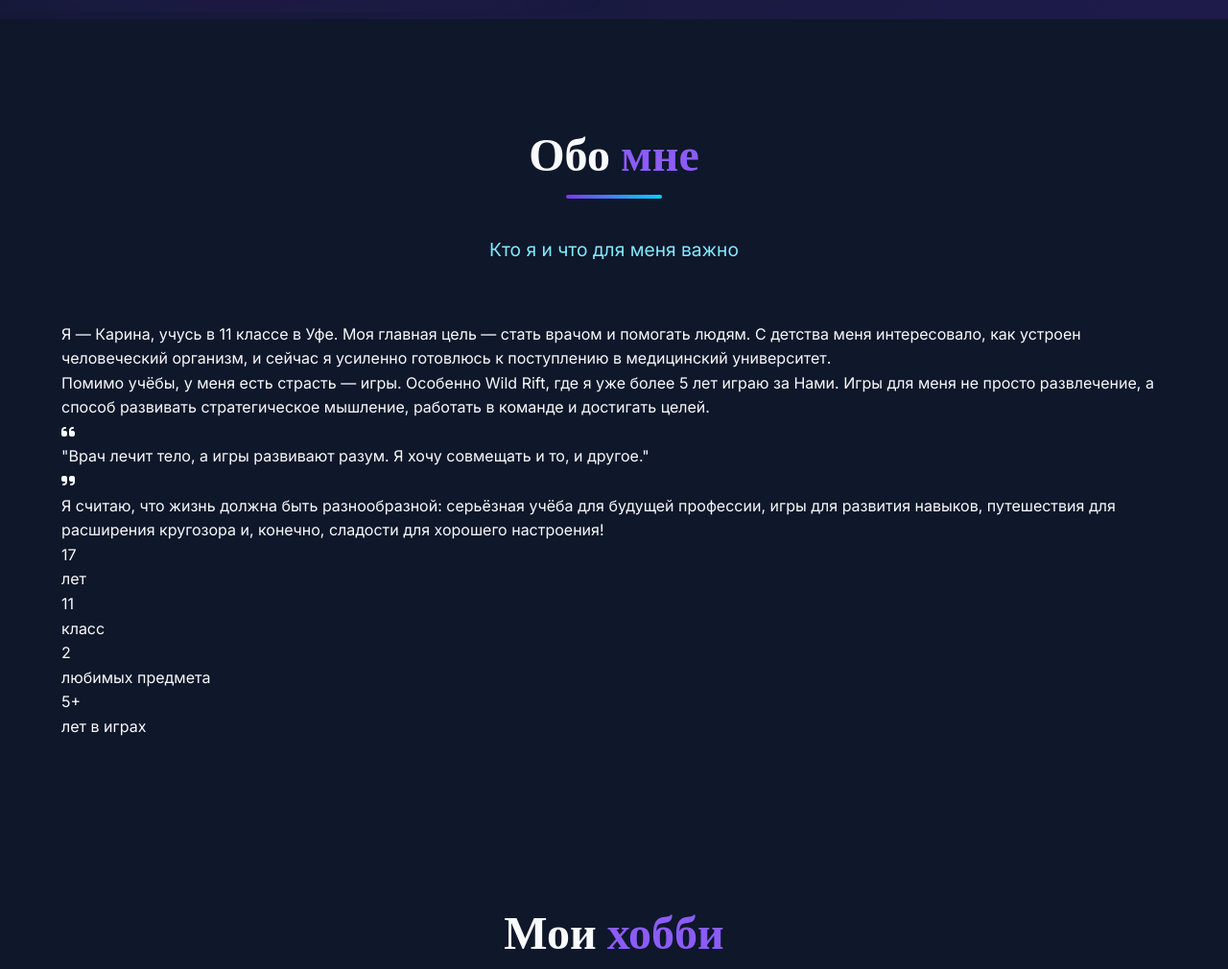
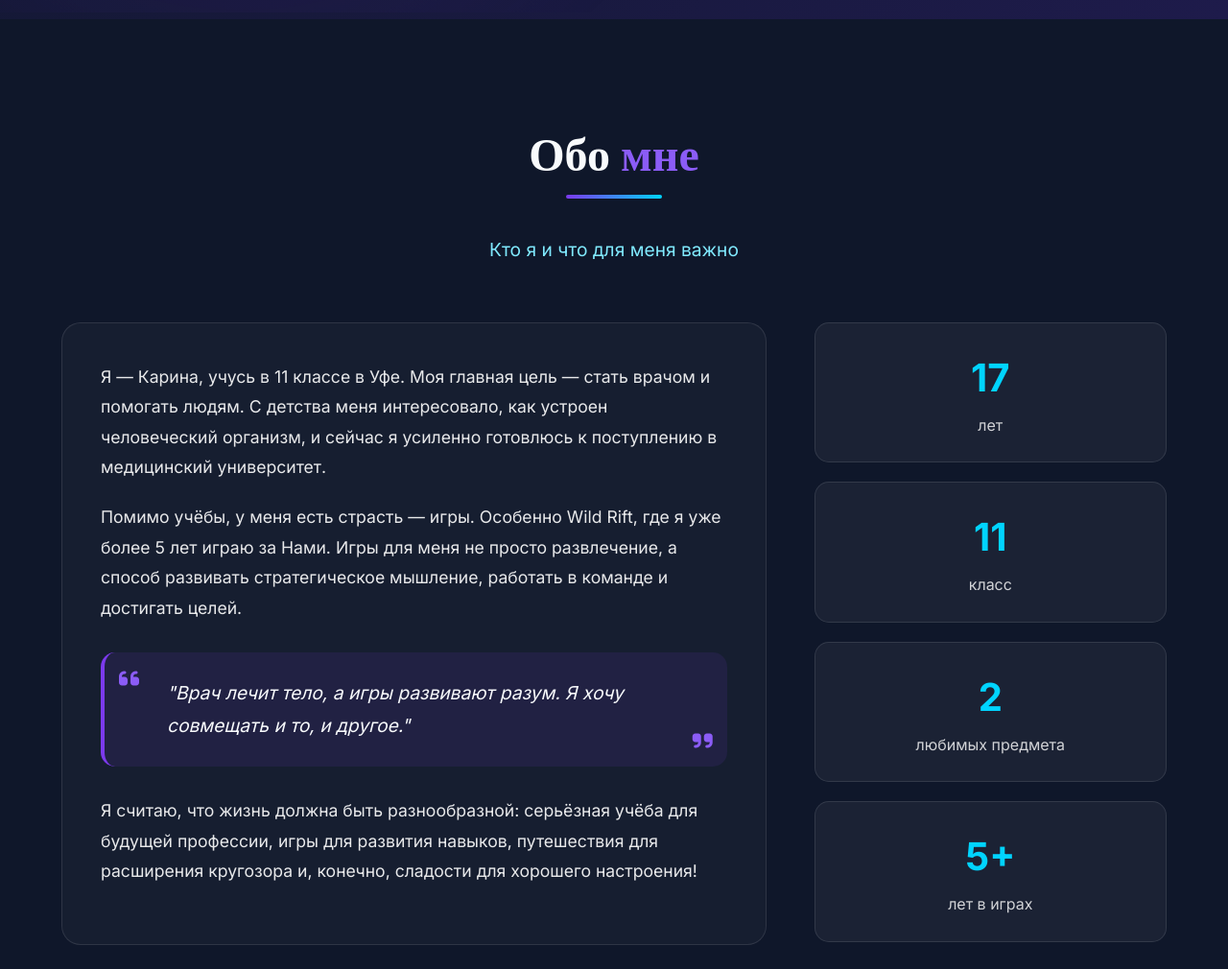
Before and after one commit to scroll94/karinaAndMarsLove, a plain HTML site: page index.html in a window 1280 px wide. Shown: the part 780-1790 px from the top of the page at 96% size. Drawn offline with nearby package versions, Linux system fonts and the light colour scheme.

Commit message:
Update style.css

```diff
--- a/style.css
+++ b/style.css
@@ -118,12 +118,16 @@ body {
     display: flex;
     flex-direction: column;
     justify-content: center;
+    position: relative;
+    z-index: 1;
 }
 
 .container {
     max-width: 1200px;
     margin: 0 auto;
     width: 100%;
+    position: relative;
+    z-index: 2;
 }
 
 /* ===== ГЕРОЙ-СЕКЦИЯ ===== */
@@ -235,6 +239,7 @@ body {
     border: 1px solid rgba(124, 58, 237, 0.2);
     flex: 1;
     transition: all 0.3s ease;
+    z-index: 1;
 }
 
 .stat:hover {
@@ -395,6 +400,94 @@ body {
     color: var(--primary-light);
 }
 
+/* ===== ОБО МНЕ ===== */
+.about-content {
+    display: grid;
+    grid-template-columns: 2fr 1fr;
+    gap: 50px;
+    align-items: start;
+}
+
+.about-text {
+    background: rgba(255, 255, 255, 0.03);
+    border-radius: 20px;
+    padding: 40px;
+    border: 1px solid rgba(255, 255, 255, 0.1);
+}
+
+.about-text p {
+    color: rgba(255, 255, 255, 0.9);
+    line-height: 1.8;
+    margin-bottom: 20px;
+    font-size: 1.1rem;
+}
+
+.about-quote {
+    background: rgba(124, 58, 237, 0.1);
+    border-radius: 15px;
+    padding: 25px;
+    margin: 30px 0;
+    border-left: 4px solid var(--primary);
+    position: relative;
+}
+
+.about-quote i {
+    color: var(--primary-light);
+    font-size: 1.5rem;
+    position: absolute;
+}
+
+.about-quote .fa-quote-left {
+    top: 15px;
+    left: 15px;
+}
+
+.about-quote .fa-quote-right {
+    bottom: 15px;
+    right: 15px;
+}
+
+.about-quote p {
+    font-style: italic;
+    color: var(--light);
+    font-size: 1.2rem;
+    margin: 0;
+    padding: 0 40px;
+}
+
+.about-facts {
+    display: flex;
+    flex-direction: column;
+    gap: 20px;
+}
+
+.fact {
+    background: rgba(255, 255, 255, 0.05);
+    border-radius: 15px;
+    padding: 25px;
+    text-align: center;
+    border: 1px solid rgba(255, 255, 255, 0.1);
+    transition: all 0.3s ease;
+}
+
+.fact:hover {
+    transform: translateY(-5px);
+    background: rgba(0, 212, 255, 0.1);
+    border-color: var(--accent);
+}
+
+.fact-number {
+    font-size: 2.5rem;
+    font-weight: 800;
+    color: var(--accent);
+    margin-bottom: 5px;
+}
+
+.fact-text {
+    font-size: 1rem;
+    color: rgba(255, 255, 255, 0.8);
+}
+
 /* ===== ЗАГОЛОВКИ СЕКЦИЙ ===== */
 .section-header {
     text-align: center;
@@ -450,6 +543,7 @@ body {
     opacity: 0;
     transform: translateY(20px);
     animation: fadeInUp 0.8s forwards;
+    z-index: 1;
 }
 
 .hobby-card:nth-child(1) { animation-delay: 0.1s; }
@@ -457,21 +551,6 @@ body {
 .hobby-card:nth-child(3) { animation-delay: 0.3s; }
 .hobby-card:nth-child(4) { animation-delay: 0.4s; }
 
-.hobby-overlay {
-    position: absolute;
-    top: 0;
-    left: 0;
-    right: 0;
-    bottom: 0;
-    background: linear-gradient(135deg, transparent, rgba(124, 58, 237, 0.05));
-    opacity: 0;
-    transition: opacity 0.3s ease;
-}
-
-.hobby-card:hover .hobby-overlay {
-    opacity: 1;
-}
-
 .hobby-sweets {
     border-top: 4px solid #f472b6;
 }
@@ -489,7 +568,8 @@ body {
 }
 
 .hobby-card:hover {
-    transform: translateY(-10px) scale(1.02);
+    transform: translateY(-10px);
+    background: rgba(255, 255, 255, 0.08);
     box-shadow: 0 20px 40px rgba(0, 0, 0, 0.3);
 }
 
@@ -577,6 +657,7 @@ body {
     opacity: 0;
     transform: translateY(20px);
     animation: fadeInUp 0.8s forwards;
+    z-index: 1;
 }
 
 .family-member:nth-child(1) { animation-delay: 0.1s; }
@@ -654,6 +735,7 @@ body {
     opacity: 0;
     transform: translateY(20px);
     animation: fadeInUp 0.8s forwards;
+    z-index: 1;
 }
 
 .subject-card:nth-child(1) { animation-delay: 0.2s; }
@@ -768,6 +850,7 @@ body {
     animation: fadeInUp 0.8s 0.6s forwards;
     position: relative;
     overflow: hidden;
+    z-index: 1;
 }
 
 .goal-card:before {
@@ -871,6 +954,7 @@ body {
     animation: fadeInUp 0.8s forwards;
     position: relative;
     box-shadow: 0 20px 40px rgba(0, 168, 255, 0.1);
+    z-index: 1;
 }
 
 .wildrift-card:before {
@@ -982,6 +1066,7 @@ body {
     border: 1px solid rgba(0, 168, 255, 0.3);
     transition: all 0.3s;
     backdrop-filter: blur(5px);
+    z-index: 1;
 }
 
 .wr-stat:hover {
@@ -1034,6 +1119,7 @@ body {
     opacity: 0;
     transform: translateY(20px);
     animation: fadeInUp 0.8s 0.4s forwards;
+    z-index: 1;
 }
 
 .other-games h3 {
@@ -1060,6 +1146,7 @@ body {
     border: 1px solid rgba(255, 255, 255, 0.1);
     transition: all 0.3s ease;
     cursor: pointer;
+    z-index: 1;
 }
 
 .game-item:hover {
@@ -1182,6 +1269,7 @@ body {
     opacity: 0;
     animation: fadeIn 1s 1s forwards;
     backdrop-filter: blur(10px);
+    z-index: 1;
 }
 
 .dream-quote:before {
@@ -1276,6 +1364,7 @@ body {
     border-radius: 25px;
     border: 1px solid rgba(124, 58, 237, 0.2);
     transition: all 0.3s;
+    z-index: 1;
 }
 
 .footer-stat:hover {
@@ -1310,6 +1399,7 @@ body {
     text-decoration: none;
     position: relative;
     overflow: hidden;
+    z-index: 1;
 }
 
 .footer-social a:before {
@@ -1388,6 +1478,7 @@ body {
         padding: 20px 5%;
         gap: 15px;
         box-shadow: 0 10px 30px rgba(0, 0, 0, 0.5);
+        z-index: 1000;
     }
 
     .nav-links.active {
@@ -1411,6 +1502,10 @@ body {
 
     .stat {
         min-width: 250px;
+    }
+
+    .about-content {
+        grid-template-columns: 1fr;
     }
 
     .wildrift-stats {
@@ -1559,4 +1654,8 @@ body {
     .step-text {
         text-align: left;
     }
-}
+
+    .about-quote p {
+        padding: 0 20px;
+    }
+}
```
